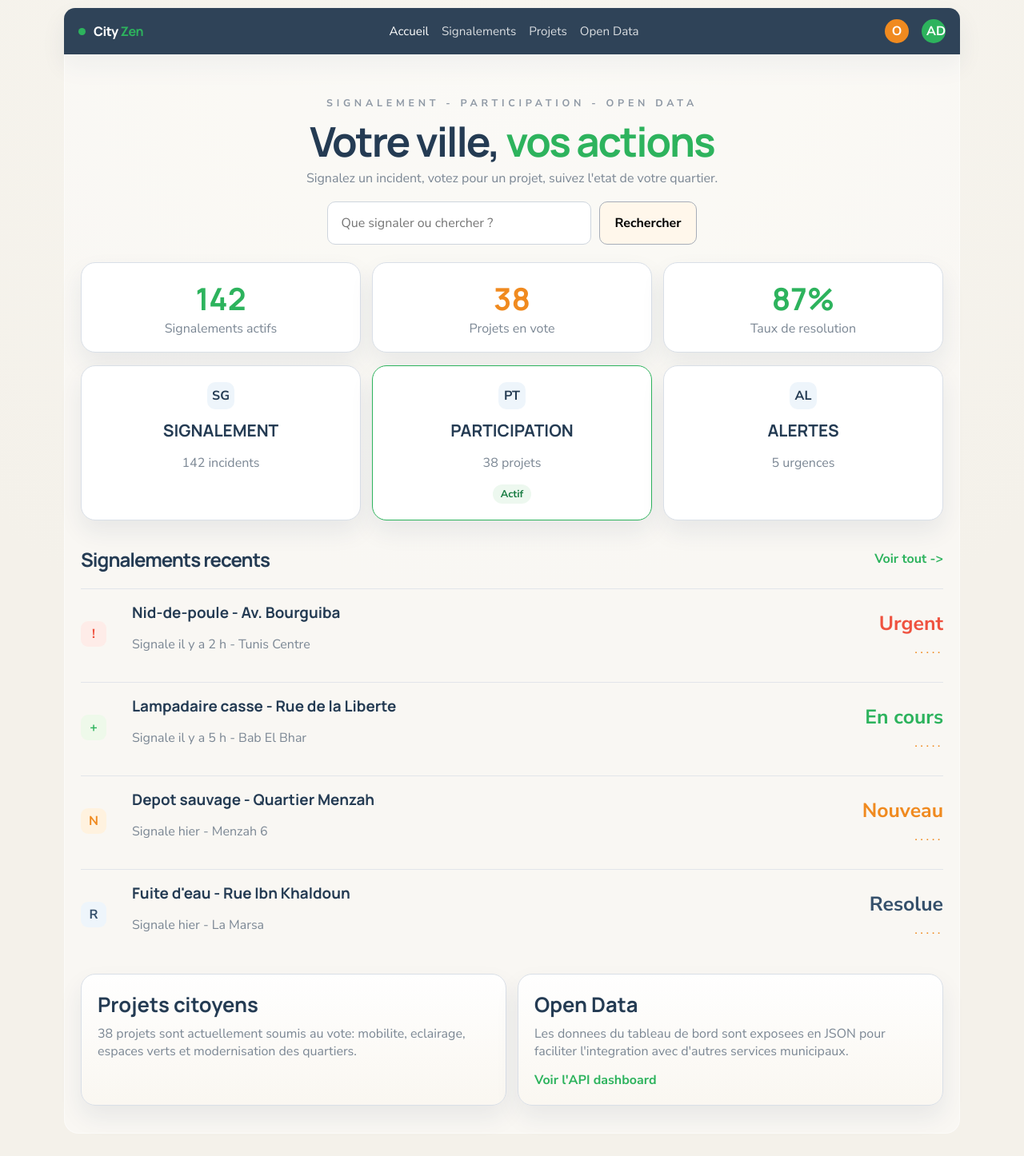
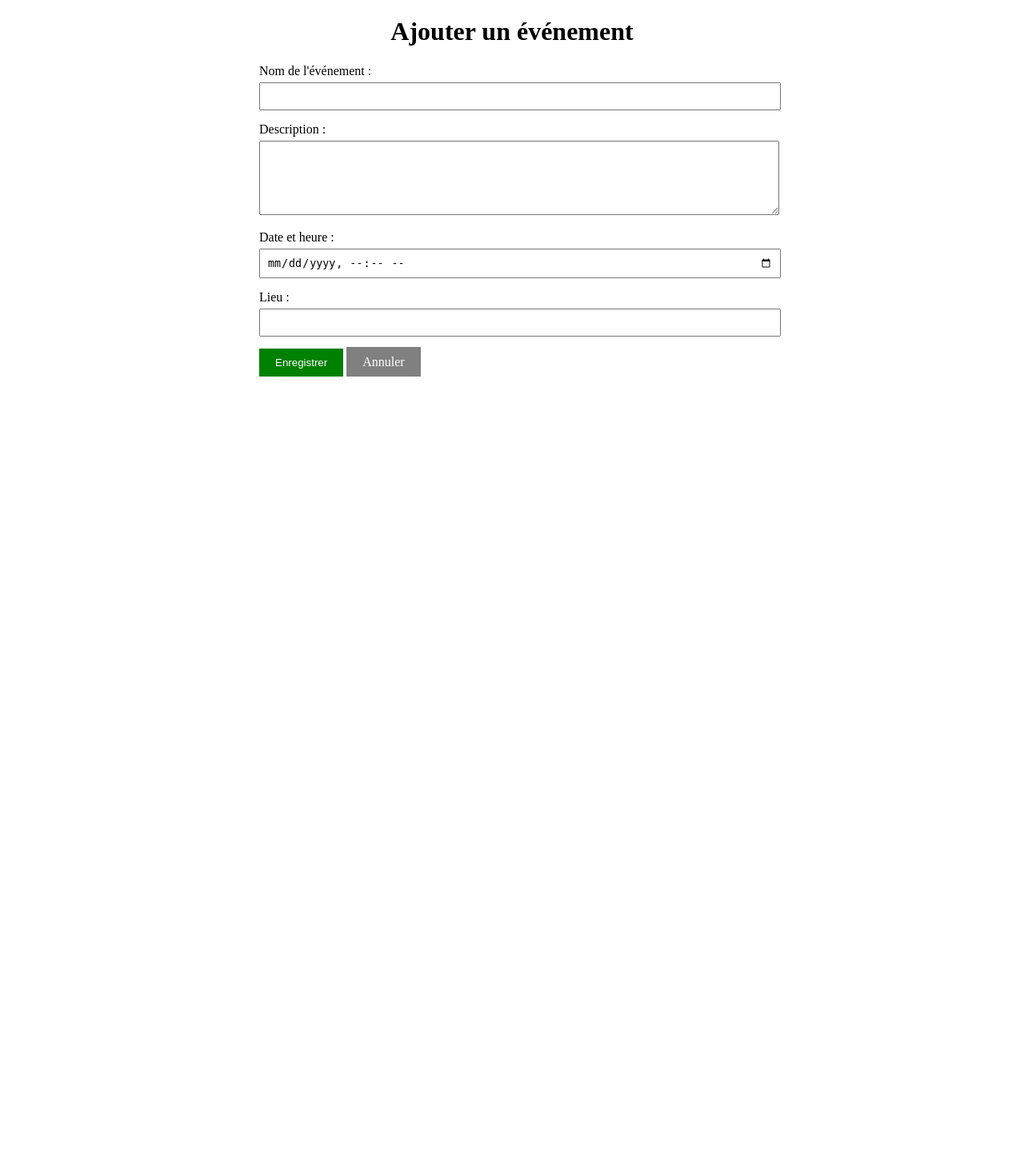
Before and after one commit to RANIA1670/projet_web, a PHP site: page /projet_web/index.php?controller=event&action=create in a window 1280 px wide. Shown: the whole page at 80% size. After the commit the page ends 471 px from the top, so only its background shows below. Run offline with PHP 8.4, Linux system fonts and the light colour scheme.

Commit message:
Ajout du module gestion d'événements avec structure MVC complète

```diff
--- /dev/null
+++ b/config/config.php
@@ -0,0 +1,6 @@
+<?php
+define('BASE_URL', 'http://localhost/projet_web/');
+define('BASE_PATH', __DIR__ . '/../');
+error_reporting(E_ALL);
+ini_set('display_errors', 1);
+?>
--- /dev/null
+++ b/config/database.php
@@ -0,0 +1,21 @@
+<?php
+class Database {
+    private $host = "localhost";
+    private $db_name = "event_management";
+    private $username = "root";
+    private $password = "";
+    public $conn;
+
+    public function getConnection() {
+        $this->conn = null;
+        try {
+            $this->conn = new PDO("mysql:host=" . $this->host . ";dbname=" . $this->db_name,
+                                  $this->username, $this->password);
+            $this->conn->setAttribute(PDO::ATTR_ERRMODE, PDO::ERRMODE_EXCEPTION);
+        } catch(PDOException $exception) {
+            echo "Connection error: " . $exception->getMessage();
+        }
+        return $this->conn;
+    }
+}
+?>
--- /dev/null
+++ b/controllers/eventcontroller.php
@@ -0,0 +1,62 @@
+<?php
+require_once __DIR__ . '/../models/Event.php';
+
+class EventController {
+    private $eventModel;
+
+    public function __construct() {
+        $this->eventModel = new Event();
+    }
+
+    public function index() {
+        $events = $this->eventModel->getAll();
+        require_once __DIR__ . '/../views/events/index.php';
+    }
+
+    public function show($id) {
+        $event = $this->eventModel->getById($id);
+        require_once __DIR__ . '/../views/events/show.php';
+    }
+
+    public function create() {
+        if($_SERVER['REQUEST_METHOD'] === 'POST') {
+            $this->eventModel->name = $_POST['name'];
+            $this->eventModel->description = $_POST['description'];
+            $this->eventModel->event_date = $_POST['event_date'];
+            $this->eventModel->location = $_POST['location'];
+
+            if($this->eventModel->create()) {
+                header("Location: index.php?controller=event&action=index");
+                exit();
+            }
+        }
+        require_once __DIR__ . '/../views/events/create.php';
+    }
+
+    public function edit($id) {
+        if($_SERVER['REQUEST_METHOD'] === 'POST') {
+            $this->eventModel->id = $id;
+            $this->eventModel->name = $_POST['name'];
+            $this->eventModel->description = $_POST['description'];
+            $this->eventModel->event_date = $_POST['event_date'];
+            $this->eventModel->location = $_POST['location'];
+
+            if($this->eventModel->update()) {
+                header("Location: index.php?controller=event&action=index");
+                exit();
+            }
+        }
+
+        $event = $this->eventModel->getById($id);
+        require_once __DIR__ . '/../views/events/edit.php';
+    }
+
+    public function delete($id) {
+        $this->eventModel->id = $id;
+        if($this->eventModel->delete()) {
+            header("Location: index.php?controller=event&action=index");
+        }
+        exit();
+    }
+}
+?>
--- a/index.php
+++ b/index.php
@@ -1,107 +1,45 @@
 <?php
+// index.php - Routeur principal pour la gestion d'événements
+require_once __DIR__ . '/config/config.php';
+require_once __DIR__ . '/config/database.php';
 
-require_once __DIR__ . '/includes/layout.php';
+$controller = isset($_GET['controller']) ? $_GET['controller'] : 'event';
+$action = isset($_GET['action']) ? $_GET['action'] : 'index';
+$id = isset($_GET['id']) ? $_GET['id'] : null;
 
-cityzen_render_head('Accueil citoyen');
+switch($controller) {
+    case 'event':
+        require_once __DIR__ . '/controllers/EventController.php';
+        $controllerInstance = new EventController();
+        switch($action) {
+            case 'index': $controllerInstance->index(); break;
+            case 'show': $controllerInstance->show($id); break;
+            case 'create': $controllerInstance->create(); break;
+            case 'edit': $controllerInstance->edit($id); break;
+            case 'delete': $controllerInstance->delete($id); break;
+            default: $controllerInstance->index();
+        }
+        break;
+    case 'sponsor':
+        require_once __DIR__ . '/controllers/SponsorController.php';
+        $controllerInstance = new SponsorController();
+        switch($action) {
+            case 'index': $controllerInstance->index(); break;
+            case 'create': $controllerInstance->create(); break;
+            default: $controllerInstance->index();
+        }
+        break;
+    case 'participation':
+        require_once __DIR__ . '/controllers/ParticipationController.php';
+        $controllerInstance = new ParticipationController();
+        switch($action) {
+            case 'index': $controllerInstance->index(); break;
+            case 'register': $controllerInstance->register(); break;
+            default: $controllerInstance->index();
+        }
+        break;
+    default:
+        echo "<h1>404 - Page non trouvée</h1>";
+        echo "<p>Le controller '$controller' n'existe pas.</p>";
+}
 ?>
-<div class="site-shell">
-  <header class="topbar topbar-public">
-    <div class="brand">
-      <span class="brand-dot"></span>
-      <span class="brand-text">City <strong>Zen</strong></span>
-    </div>
-    <nav class="main-nav">
-      <?php foreach ($cityzen['public_menu'] as $item): ?>
-        <?php $href = str_starts_with($item['url'], '/') ? cityzen_asset(ltrim($item['url'], '/')) : $item['url']; ?>
-        <a href="<?= htmlspecialchars($href) ?>" class="<?= $item['key'] === 'home' ? 'is-active' : '' ?>">
-          <?= htmlspecialchars($item['label']) ?>
-        </a>
-      <?php endforeach; ?>
-    </nav>
-    <div class="topbar-actions">
-      <button class="avatar avatar-warning" type="button">O</button>
-      <button class="avatar avatar-success" type="button"><?= htmlspecialchars($cityzen['user']['initials']) ?></button>
-    </div>
-  </header>
-
-  <main class="page public-page">
-    <section class="hero">
-      <p class="hero-kicker">SIGNALEMENT - PARTICIPATION - OPEN DATA</p>
-      <h1>Votre ville, <span>vos actions</span></h1>
-      <p class="hero-copy">Signalez un incident, votez pour un projet, suivez l'etat de votre quartier.</p>
-
-      <form class="search-bar" data-search-form>
-        <input type="search" name="q" placeholder="Que signaler ou chercher ?" data-search-input>
-        <button type="submit">Rechercher</button>
-      </form>
-    </section>
-
-    <section class="stats-row">
-      <article class="stat-card">
-        <strong><?= htmlspecialchars((string) $cityzen['stats']['reports']['value']) ?></strong>
-        <span><?= htmlspecialchars($cityzen['stats']['reports']['label']) ?></span>
-      </article>
-      <article class="stat-card">
-        <strong class="accent-orange"><?= htmlspecialchars((string) $cityzen['stats']['projects']['value']) ?></strong>
-        <span><?= htmlspecialchars($cityzen['stats']['projects']['label']) ?></span>
-      </article>
-      <article class="stat-card">
-        <strong><?= htmlspecialchars($cityzen['stats']['resolution']['value']) ?></strong>
-        <span><?= htmlspecialchars($cityzen['stats']['resolution']['label']) ?></span>
-      </article>
-    </section>
-
-    <section class="services-grid">
-      <?php foreach ($cityzen['services'] as $service): ?>
-        <article class="service-card <?= $service['highlight'] ? 'is-highlighted' : '' ?>">
-          <div class="service-icon"><?= htmlspecialchars($service['icon']) ?></div>
-          <h2><?= strtoupper(htmlspecialchars($service['title'])) ?></h2>
-          <p><?= htmlspecialchars($service['description']) ?></p>
-          <?php if ($service['status'] !== ''): ?>
-            <span class="pill success"><?= htmlspecialchars($service['status']) ?></span>
-          <?php endif; ?>
-        </article>
-      <?php endforeach; ?>
-    </section>
-
-    <section class="feed-section" id="signalements">
-      <div class="section-header">
-        <h2>Signalements recents</h2>
-        <a href="<?= htmlspecialchars(cityzen_asset('admin/index.php')) ?>">Voir tout -></a>
-      </div>
-
-      <div class="report-list" data-report-list>
-        <?php foreach ($cityzen['recent_reports'] as $report): ?>
-          <article class="report-item" data-report-item data-search-text="<?= htmlspecialchars(mb_strtolower($report['title'] . ' ' . $report['meta'] . ' ' . $report['category'])) ?>">
-            <div class="report-icon <?= htmlspecialchars($report['severity']) ?>">
-              <?= htmlspecialchars(cityzen_icon($report['severity'])) ?>
-            </div>
-            <div class="report-copy">
-              <h3><?= htmlspecialchars($report['title']) ?></h3>
-              <p><?= htmlspecialchars($report['meta']) ?></p>
-            </div>
-            <div class="report-status">
-              <strong class="<?= htmlspecialchars($report['severity']) ?>"><?= htmlspecialchars($report['status']) ?></strong>
-              <span class="report-dots">.....</span>
-            </div>
-          </article>
-        <?php endforeach; ?>
-      </div>
-
-      <p class="empty-state" data-empty-state hidden>Aucun resultat pour cette recherche.</p>
-    </section>
-
-    <section class="info-strip">
-      <article class="info-card" id="projets">
-        <h2>Projets citoyens</h2>
-        <p>38 projets sont actuellement soumis au vote: mobilite, eclairage, espaces verts et modernisation des quartiers.</p>
-      </article>
-      <article class="info-card" id="open-data">
-        <h2>Open Data</h2>
-        <p>Les donnees du tableau de bord sont exposees en JSON pour faciliter l'integration avec d'autres services municipaux.</p>
-        <a class="data-link" href="<?= htmlspecialchars(cityzen_asset('api/dashboard.php')) ?>">Voir l'API dashboard</a>
-      </article>
-    </section>
-  </main>
-</div>
-<?php cityzen_render_footer(); ?>
--- /dev/null
+++ b/models/event.php
@@ -0,0 +1,78 @@
+<?php
+require_once __DIR__ . '/../config/database.php';
+
+class Event {
+    private $conn;
+    private $table = "events";
+
+    public $id;
+    public $name;
+    public $description;
+    public $event_date;
+    public $location;
+
+    public function __construct() {
+        $database = new Database();
+        $this->conn = $database->getConnection();
+    }
+
+    public function getAll() {
+        $query = "SELECT * FROM " . $this->table . " ORDER BY event_date DESC";
+        $stmt = $this->conn->prepare($query);
+        $stmt->execute();
+        return $stmt->fetchAll(PDO::FETCH_ASSOC);
+    }
+
+    public function getById($id) {
+        $query = "SELECT * FROM " . $this->table . " WHERE id = ?";
+        $stmt = $this->conn->prepare($query);
+        $stmt->execute([$id]);
+        return $stmt->fetch(PDO::FETCH_ASSOC);
+    }
+
+    public function create() {
+        $query = "INSERT INTO " . $this->table . "
+                  SET name=:name, description=:description, event_date=:event_date, location=:location";
+        $stmt = $this->conn->prepare($query);
+
+        $this->name = htmlspecialchars(strip_tags($this->name));
+        $this->description = htmlspecialchars(strip_tags($this->description));
+        $this->event_date = htmlspecialchars(strip_tags($this->event_date));
+        $this->location = htmlspecialchars(strip_tags($this->location));
+
+        $stmt->bindParam(":name", $this->name);
+        $stmt->bindParam(":description", $this->description);
+        $stmt->bindParam(":event_date", $this->event_date);
+        $stmt->bindParam(":location", $this->location);
+
+        return $stmt->execute();
+    }
+
+    public function update() {
+        $query = "UPDATE " . $this->table . "
+                  SET name = :name, description = :description,
+                      event_date = :event_date, location = :location
+                  WHERE id = :id";
+        $stmt = $this->conn->prepare($query);
+
+        $this->name = htmlspecialchars(strip_tags($this->name));
+        $this->description = htmlspecialchars(strip_tags($this->description));
+        $this->event_date = htmlspecialchars(strip_tags($this->event_date));
+        $this->location = htmlspecialchars(strip_tags($this->location));
+
+        $stmt->bindParam(":name", $this->name);
+        $stmt->bindParam(":description", $this->description);
+        $stmt->bindParam(":event_date", $this->event_date);
+        $stmt->bindParam(":location", $this->location);
+        $stmt->bindParam(":id", $this->id);
+
+        return $stmt->execute();
+    }
+
+    public function delete() {
+        $query = "DELETE FROM " . $this->table . " WHERE id = ?";
+        $stmt = $this->conn->prepare($query);
+        return $stmt->execute([$this->id]);
+    }
+}
+?>
--- /dev/null
+++ b/views/events/create.php
@@ -0,0 +1,31 @@
+<!DOCTYPE html>
+<html>
+<head>
+    <title>Ajouter un événement</title>
+    <style>
+        form { width: 50%; margin: auto; }
+        input, textarea { width: 100%; padding: 8px; margin: 5px 0 15px 0; }
+        button { background: green; color: white; padding: 10px 20px; border: none; cursor: pointer; }
+        .cancel { background: gray; color: white; padding: 10px 20px; text-decoration: none; }
+    </style>
+</head>
+<body>
+    <h1 style="text-align: center;">Ajouter un événement</h1>
+    <form method="POST">
+        <label>Nom de l'événement :</label>
+        <input type="text" name="name" required>
+
+        <label>Description :</label>
+        <textarea name="description" rows="5"></textarea>
+
+        <label>Date et heure :</label>
+        <input type="datetime-local" name="event_date" required>
+
+        <label>Lieu :</label>
+        <input type="text" name="location" required>
+
+        <button type="submit">Enregistrer</button>
+        <a href="index.php?controller=event&action=index" class="cancel">Annuler</a>
+    </form>
+</body>
+</html>
```
Also changed, not shown: controllers/participationcontroller.php (added, +30 -0 lines), controllers/sponsorcontroller.php (added, +31 -0 lines), models/participation.php (added, +54 -0 lines), models/sponsor.php (added, +49 -0 lines), views/events/index.php (added, +52 -0 lines).
